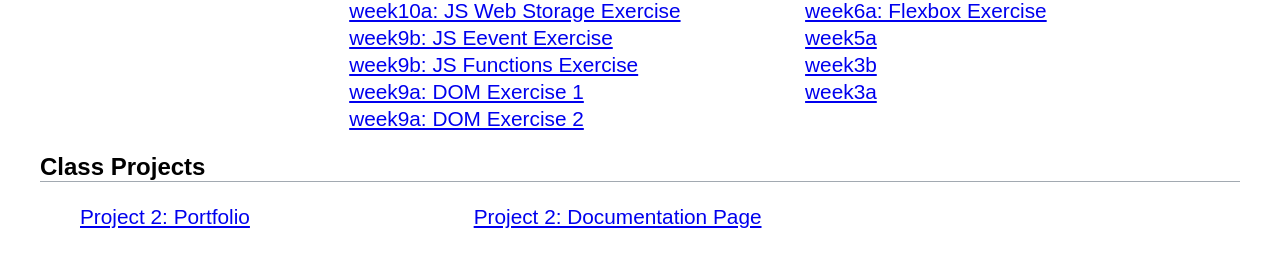
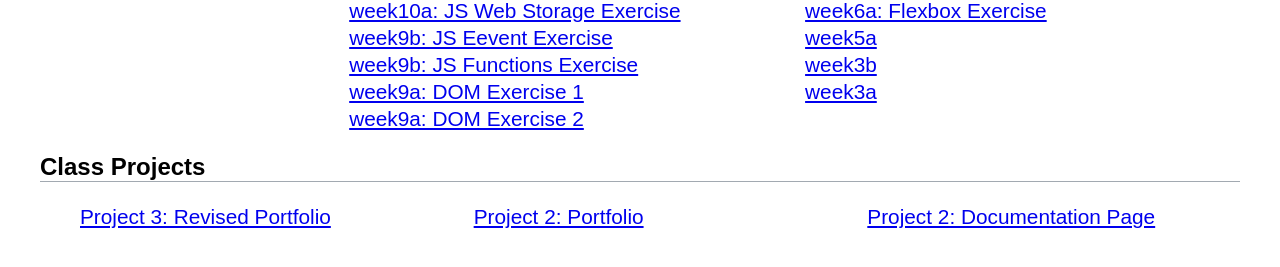
Before and after one commit to dxc7649/igme230, a plain HTML site: page index.html in a window 1280 px wide. Shown: the part 395-662 px from the top of the page. Drawn offline with Linux system fonts and the light colour scheme; files whose address does not match are found by name.

Commit message:
Finish coding for the project 3

```diff
--- a/index.html
+++ b/index.html
@@ -52,6 +52,7 @@
         <h2><strong>Class Projects</strong></h2>
 
         <ul>
+            <li><a href="project3/index.html">Project 3: Revised Portfolio</a></li>
             <li><a href="project2/index.html">Project 2: Portfolio</a></li>
             <li><a href="project2/development.html">Project 2: Documentation Page</a></li>
         </ul>
```
